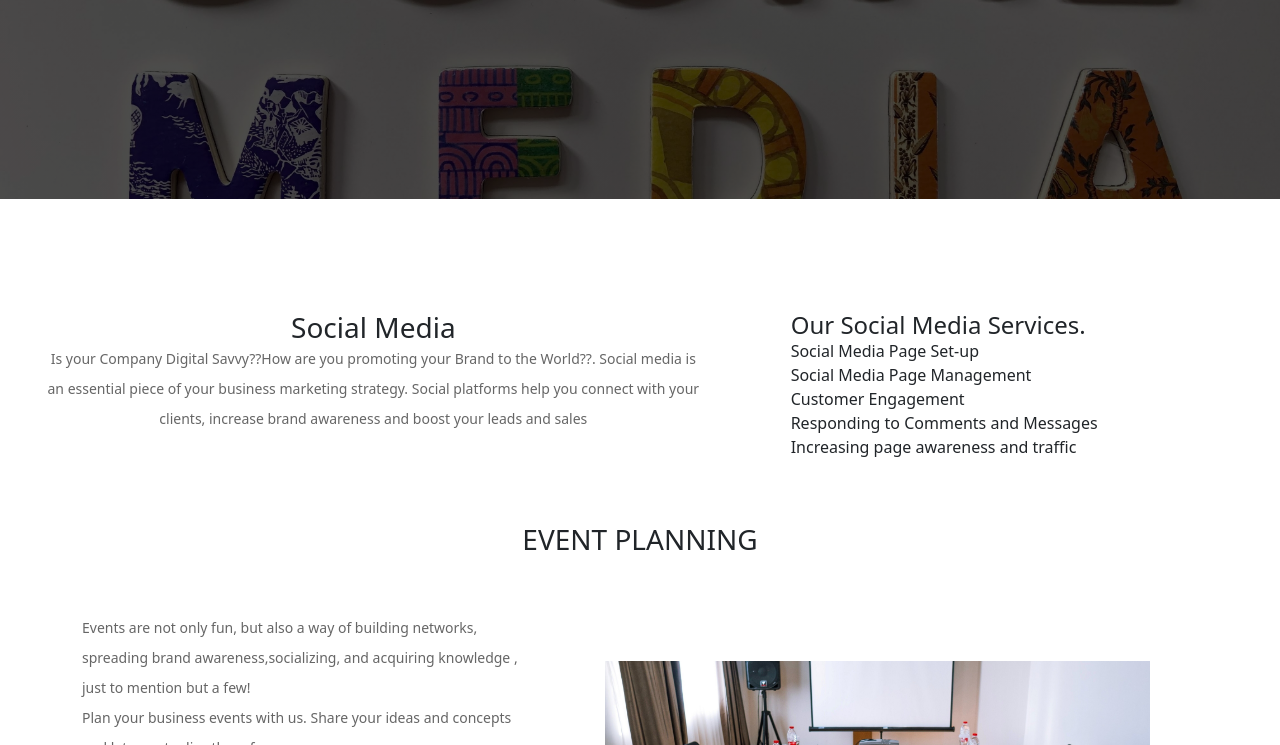
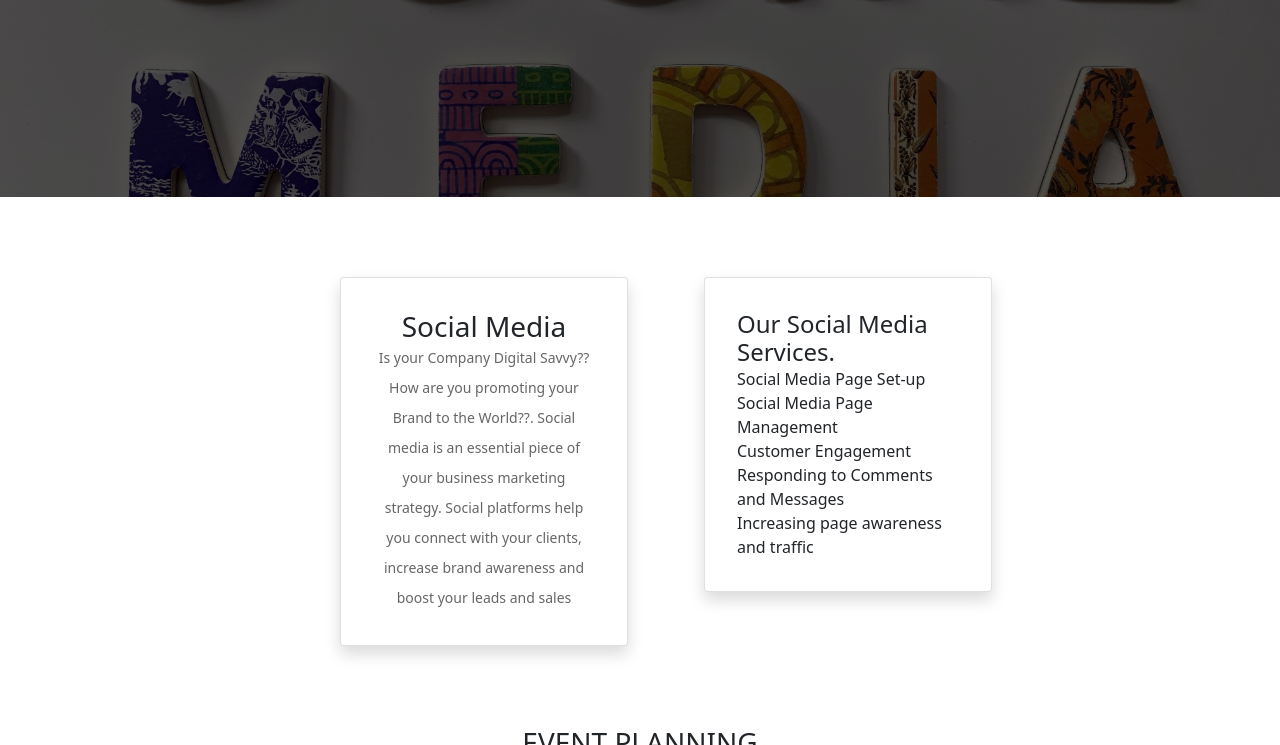
Before and after one commit to Burence1/Tacit, a plain HTML site: page services.html in a window 1280 px wide. Shown: the part 2055-2800 px from the top of the page. Drawn offline with nearby package versions, Linux system fonts and the light colour scheme.

Commit message:
add cards

```diff
--- a/assets/css/softvanna-finance-business.css
+++ b/assets/css/softvanna-finance-business.css
@@ -1377,7 +1377,7 @@ footer .contact-form button.filled-button:hover {
 	margin-bottom: 2em;
 	display: flex;
 	flex-wrap: wrap;
-	justify-self: center;
+	justify-content: center;
 }
 
 #sales-2{
--- a/services.html
+++ b/services.html
@@ -134,7 +134,7 @@ https://templatemo.com/tm-545-finance-business
               <h3 class="F1" style="text-align: center; padding-bottom: 1em;">FINANCIAL STRUCTURING</h3>
               <div class="row">
                 <div class="col-md-3">
-                  <div class="container-fluid quote-card-container">
+                  <div class="card shadow p-3 mb-5 bg-white rounded card quote-card" style="width: 18rem;">
                     <div class="card-body">
                       <article id='tabs-1'>
                         <h4 style="text-align: center;">Financial Advisory</h4>
@@ -152,14 +152,18 @@ https://templatemo.com/tm-545-finance-business
                   </div>
                 </div>
                 <div class="col-md-3">
+                  <div class="card shadow p-3 mb-5 bg-white rounded card quote-card" style="width: 18rem;">
+                    <div class="card-body">
+                      <div id="list-2">
                         <h4>Our Offerings</h4>
-                  <div id="list-2">
                         <ul>
                           <li style="list-style-type: square;">Capital Structuring</li>
                           <li style="list-style-type: square;">Balance Sheet Optimization</li>
                           <li style="list-style-type: square;">Financial Audit & Reports</li>
                           <li style="list-style-type: square;">Financial Statement Analysis</li>
                         </ul>
+                      </div>
+                    </div>
                   </div>
                 </div>
               <div class="container" style="margin-top: 3em;" id="sales-3">
@@ -225,9 +229,9 @@ https://templatemo.com/tm-545-finance-business
               </div>
               <div class="container-fluid" id="social">
                 <div class="row">
-                  <div class="col-sm-7" style="text-align: center;">
-                    <div class="card" style="border: transparent;">
-                      <div class="card-body" style="padding: 2em;">
+                  <div class="col-md-7" style="text-align: center;">
+                    <div class="card shadow p-3 mb-5 bg-white rounded card quote-card" style="width: 18rem;">
+                      <div class="card-body">
                         <h3 style="text-align: center;">Social Media</h3>
                         <p>Is your Company Digital Savvy??How are you promoting your Brand to the World??.
                           Social media is an essential piece of your business marketing strategy.
@@ -236,9 +240,9 @@ https://templatemo.com/tm-545-finance-business
                       </div>
                     </div>
                   </div>
-                  <div class="col-sm-5">
-                    <div class="card" style="border: transparent;">
-                      <div class="card-body" style="padding: 2em; text-align: left;">
+                  <div class="col-md-5">
+                    <div class="card shadow p-3 mb-5 bg-white rounded card quote-card" style="width: 18rem;">
+                      <div class="card-body">
                         <p>
                         <h4>Our Social Media Services.</h4>
                         </p>
@@ -259,6 +263,8 @@ https://templatemo.com/tm-545-finance-business
                 <h3 style="text-align: center; padding-bottom: 2em;">EVENT PLANNING</h3>
                 <div class="row">
                   <div class="col-md-5">
+                    <div class="card shadow p-3 mb-5 bg-white rounded card quote-card">
+                      <div class="card-body">
                         <p>Events are not only fun, but also a way of building networks, spreading brand
                           awareness,socializing, and acquiring knowledge , just to mention but a few!
                           <br>Plan your business events with us. Share your ideas and concepts and let us actualize
@@ -269,12 +275,14 @@ https://templatemo.com/tm-545-finance-business
                           <h4>What we Plan</h4>
                           </p>
                           <ul style="list-style: none;">
-                        <li >Workshops</li>
+                            <li>Workshops</li>
                             <li>Seminars</li>
                             <li>Training</li>
                             <li>Conferences</li>
                             <li>Executive Dinners</li>
                           </ul>
+                      </div>
+                    </div>
                     </div>
                   </div>
                   <div class="col-md-7">
```
Lines whose indentation alone changed are shown as unchanged.
